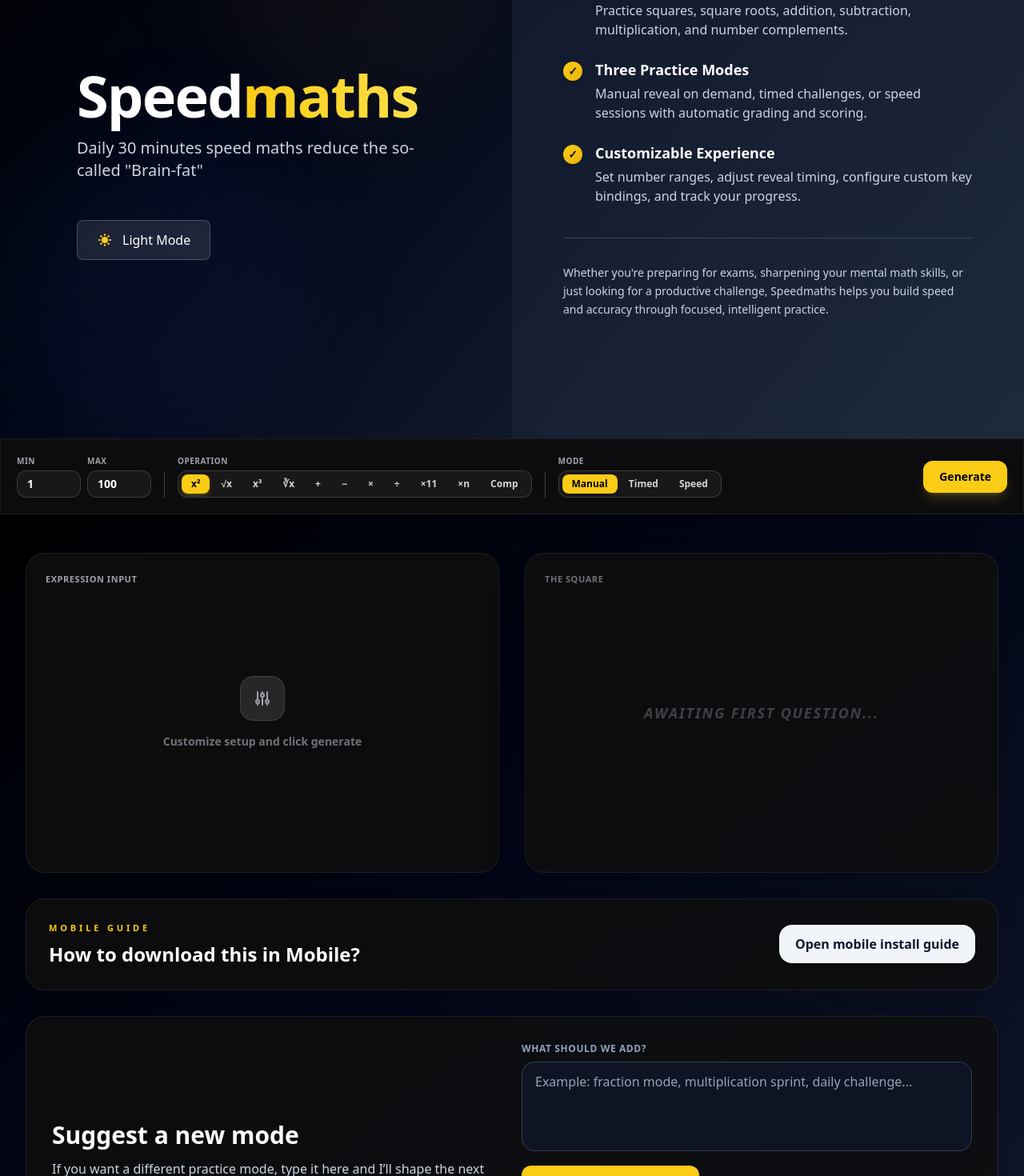
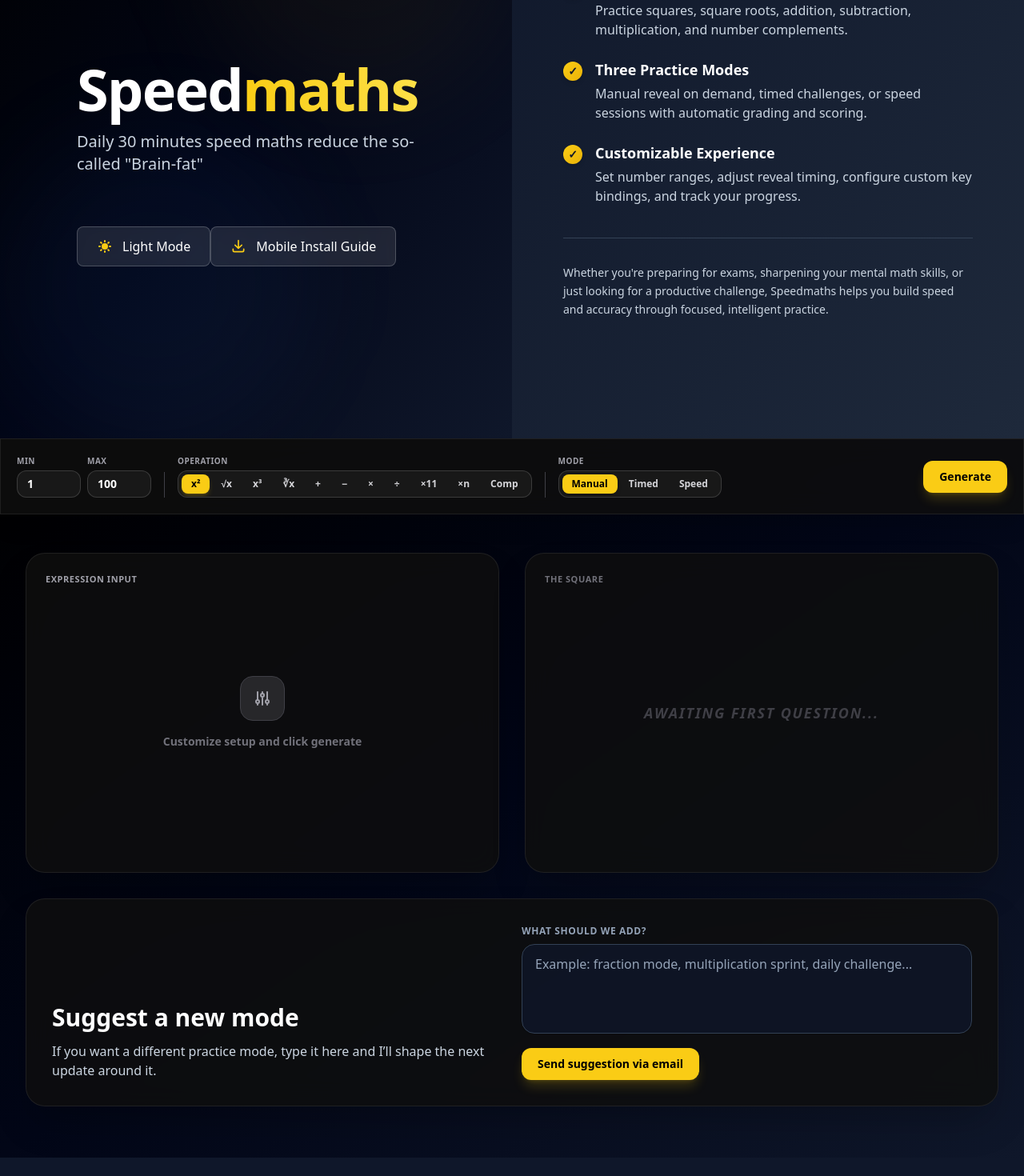
Before and after one commit to Amreshhh/Speedmaths, a React (Vite) app: page / in a window 1280 px wide. Shown: the part 252-1722 px from the top of the page at 80% size. After the commit the page ends 1699 px from the top, so only its background shows below. Built offline with nearby package versions, Linux system fonts and the light colour scheme; the HTML template or start-up script is replaced by a standard one.

Commit message:
changed the orientation

```diff
--- a/src/App.jsx
+++ b/src/App.jsx
@@ -400,29 +400,6 @@
 
         </div>
 
-        <div className="w-full max-w-[1500px] mx-auto px-4 sm:px-8 pb-6 sm:pb-8">
-          <div className="glass-panel rounded-3xl border border-slate-200/80 dark:border-white/10 bg-white/85 dark:bg-black/20 shadow-2xl p-5 sm:p-7 text-slate-900 dark:text-white transition-colors duration-300">
-            <div className="flex flex-col sm:flex-row sm:items-center sm:justify-between gap-3 sm:gap-6">
-              <div>
-                <p className="text-[11px] uppercase tracking-[0.35em] text-yellow-500 dark:text-yellow-400 font-bold mb-2">
-                  Mobile Guide
-                </p>
-                <h2 className="text-xl sm:text-2xl font-black text-slate-950 dark:text-white">
-                  How to download this in Mobile?
-                </h2>
-              </div>
-              <a
-                href="https://www.youtube.com/shorts/to8PFEoQsqM"
-                target="_blank"
-                rel="noreferrer"
-                className="inline-flex items-center justify-center px-5 py-3 rounded-2xl bg-slate-900 text-white dark:bg-slate-100 dark:text-slate-900 font-bold text-sm sm:text-base shadow-lg shadow-black/10 transition-all hover:scale-[1.01] active:scale-[0.99]"
-              >
-                Open mobile install guide
-              </a>
-            </div>
-          </div>
-        </div>
-
         <div className="w-full max-w-[1500px] mx-auto px-4 sm:px-8 pb-12 sm:pb-16">
           <div className="glass-panel rounded-3xl border border-slate-200/80 dark:border-white/10 bg-white/85 dark:bg-black/20 shadow-2xl p-6 sm:p-8 text-slate-900 dark:text-white transition-colors duration-300">
             <div className="flex flex-col lg:flex-row lg:items-end gap-6">
--- a/src/components/LandingPage.jsx
+++ b/src/components/LandingPage.jsx
@@ -37,6 +37,18 @@
                 </>
               )}
             </button>
+
+            <a
+              href="https://www.youtube.com/shorts/to8PFEoQsqM"
+              target="_blank"
+              rel="noreferrer"
+              className="mt-3 sm:mt-4 inline-flex w-full sm:w-auto items-center justify-center gap-2.5 sm:gap-3 px-5 sm:px-6 py-2.5 sm:py-3 bg-white/10 hover:bg-white/20 text-white font-medium rounded-lg transition-all border border-white/20 backdrop-blur-sm text-sm sm:text-base"
+            >
+              <svg className="w-5 h-5 text-yellow-400" fill="none" viewBox="0 0 24 24" stroke="currentColor">
+                <path strokeLinecap="round" strokeLinejoin="round" strokeWidth={2} d="M4 16v2a2 2 0 002 2h12a2 2 0 002-2v-2M7 10l5 5 5-5M12 15V3" />
+              </svg>
+              <span>Mobile Install Guide</span>
+            </a>
           </div>
         </div>
 
```
